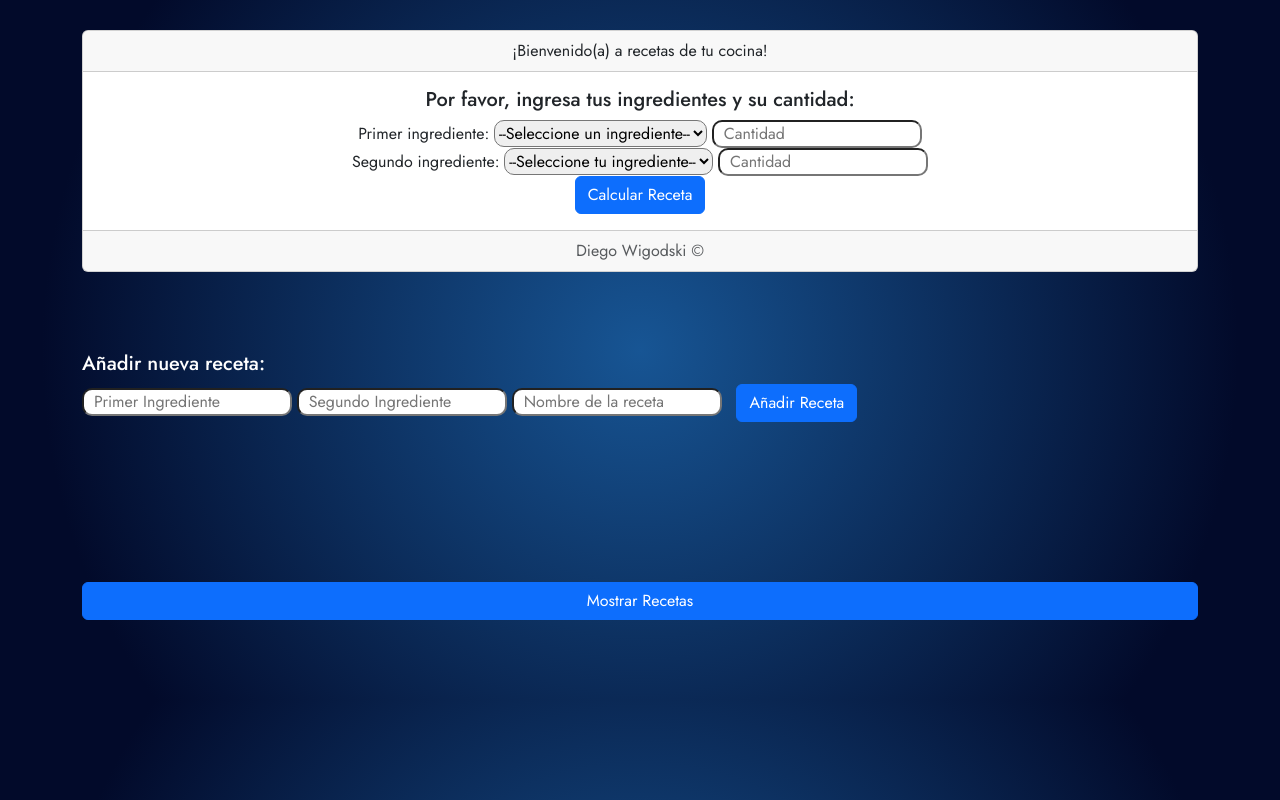
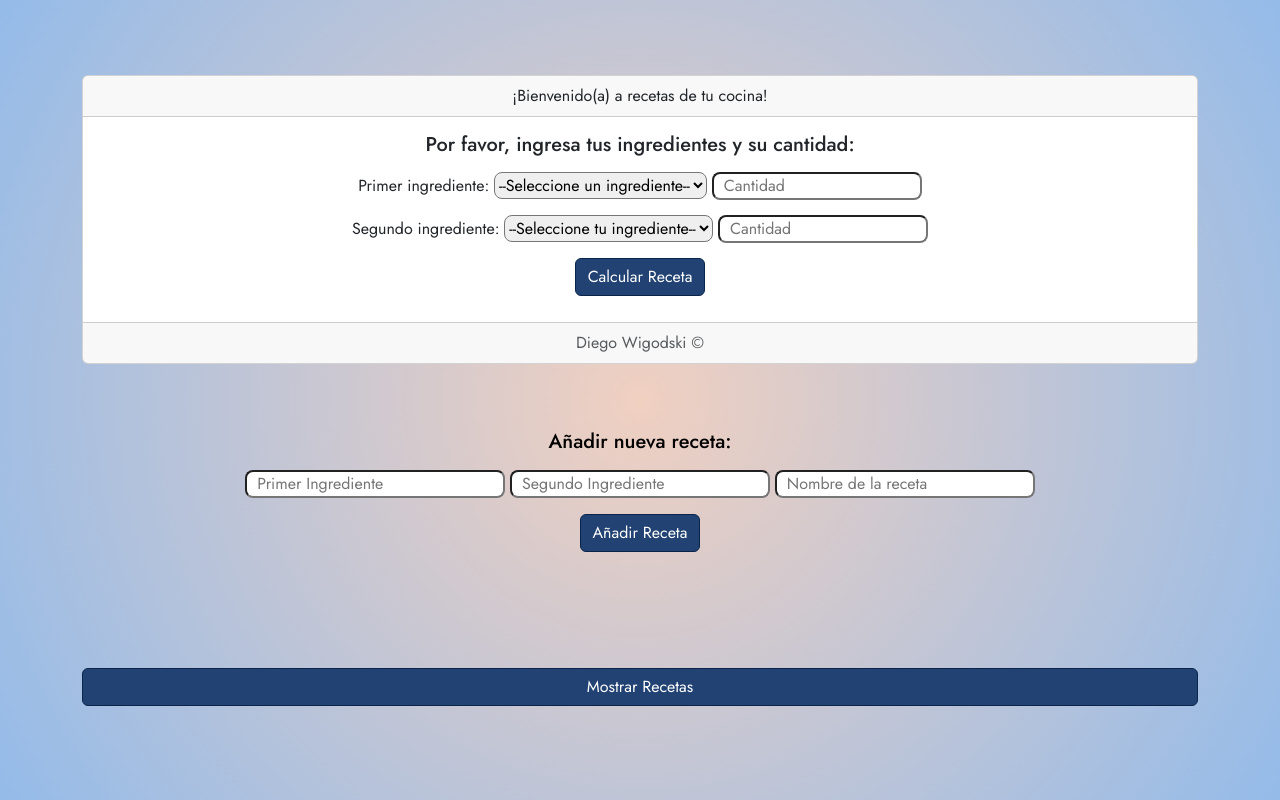
Before and after one commit to Diegowigo/proyectojavascript, a plain HTML site: page index.html in a window 1280 px wide. Drawn offline with nearby package versions, Linux system fonts and the light colour scheme.

Commit message:
add style

```diff
--- a/index.html
+++ b/index.html
@@ -33,7 +33,7 @@
             <div class="card-body">
                 <h5 class="card-title">Por favor, ingresa tus ingredientes y su cantidad:</h5>
                 <form id="recipeForm">
-                    <div>
+                    <div id="firstIngredient">
                         <label for="ingredient1">Primer ingrediente:</label>
                         <select id="ingredient1">
                             <option value="">--Seleccione un ingrediente--</option>
@@ -44,7 +44,7 @@
                         </select>
                         <input type="number" id="quantity1" placeholder="Cantidad" min="1">
                     </div>
-                    <div>
+                    <div id="secondIngredient">
                         <label for="ingredient2">Segundo ingrediente:</label>
                         <select id="ingredient2">
                             <option value="">--Seleccione tu ingrediente--</option>
@@ -66,12 +66,18 @@
             </div>
         </div>
 
-        <div id="newRecipeForm">
-            <h5 id="recipeTitle">Añadir nueva receta:</h5>
-            <input type="text" id="newIngredient1" placeholder="Primer Ingrediente">
-            <input type="text" id="newIngredient2" placeholder="Segundo Ingrediente">
-            <input type="text" id="newRecipeName" placeholder="Nombre de la receta">
-            <button id="addRecipe" class="btn btn-primary">Añadir Receta</button>
+        <div id="newRecipeForm" class="d-flex flex-column justify-content-center text-center mt-3">
+            <div>
+                <h5 id="recipeTitle" class="mb-3">Añadir nueva receta:</h5>
+            </div>
+            <div class="mb-3">
+                <input type="text" id="newIngredient1" placeholder="Primer Ingrediente">
+                <input type="text" id="newIngredient2" placeholder="Segundo Ingrediente">
+                <input type="text" id="newRecipeName" placeholder="Nombre de la receta">
+            </div>
+            <div class="mb-3">
+                <button id="addRecipe" class="btn btn-primary">Añadir Receta</button>
+            </div>
         </div>
 
         <div id="addRecipeResult"></div>
--- a/style.css
+++ b/style.css
@@ -7,18 +7,19 @@
 }
 
 body {
-    background: rgb(23,85,148);
-    background: radial-gradient(circle, rgba(23,85,148,1) 0%, rgba(2,10,42,1) 82%);
-    height: 100%;
+    background: rgb(240, 208, 193);
+    background: radial-gradient(circle, rgba(240, 208, 193, 1) 0%, rgba(148, 187, 233, 1) 100%);
+    min-height: 100vh;
     margin: 0;
     display: flex;
     justify-content: center;
     align-items: center;
+
 }
 
 div select,
 input {
-    border-radius: 10px;
+    border-radius: 8px;
 }
 
 input {
@@ -29,36 +30,48 @@ input {
     margin-top: 30px;
     display: flex;
     flex-direction: column;
-    gap: 80px;
+    gap: 50px;
 }
 
 #recipeTitle {
-    color: white;
+    color: black;
+}
+
+
+#recipeResult {
+    margin-top: 10px;
+    font-size: 1.2rem;
+    font-style: italic;
 }
 
 #recipesTableContainer {
     border-radius: 10px;
 }
 
-#addRecipe {
-    margin-left: 10px;
+#addRecipeResult {
+    color: black;
+    text-align: center;
 }
 
-#addRecipeResult {
-    color: white;
-    text-align: center;
+#firstIngredient,
+#secondIngredient {
+    margin: 15px;
+}
+
+#newRecipeForm div input {
+    padding-right: 50px;
 }
 
 .btn-primary {
     --bs-btn-color: #fff;
-    --bs-btn-bg: #0d6efd;
-    --bs-btn-border-color: #0d6efd;
+    --bs-btn-bg: #214272;
+    --bs-btn-border-color: #0a244a;
     --bs-btn-hover-color: #fff;
-    --bs-btn-hover-bg: #0b5ed7;
-    --bs-btn-hover-border-color: #0a58ca;
+    --bs-btn-hover-bg: #081e3f;
+    --bs-btn-hover-border-color: #1e314f;
     --bs-btn-focus-shadow-rgb: 49, 132, 253;
     --bs-btn-active-color: #fff;
-    --bs-btn-active-bg: #0a58ca;
+    --bs-btn-active-bg: #294876;
     --bs-btn-active-border-color: #0a53be;
     --bs-btn-active-shadow: inset 0 3px 5px rgba(0, 0, 0, 0.125);
     --bs-btn-disabled-color: #fff;
```
